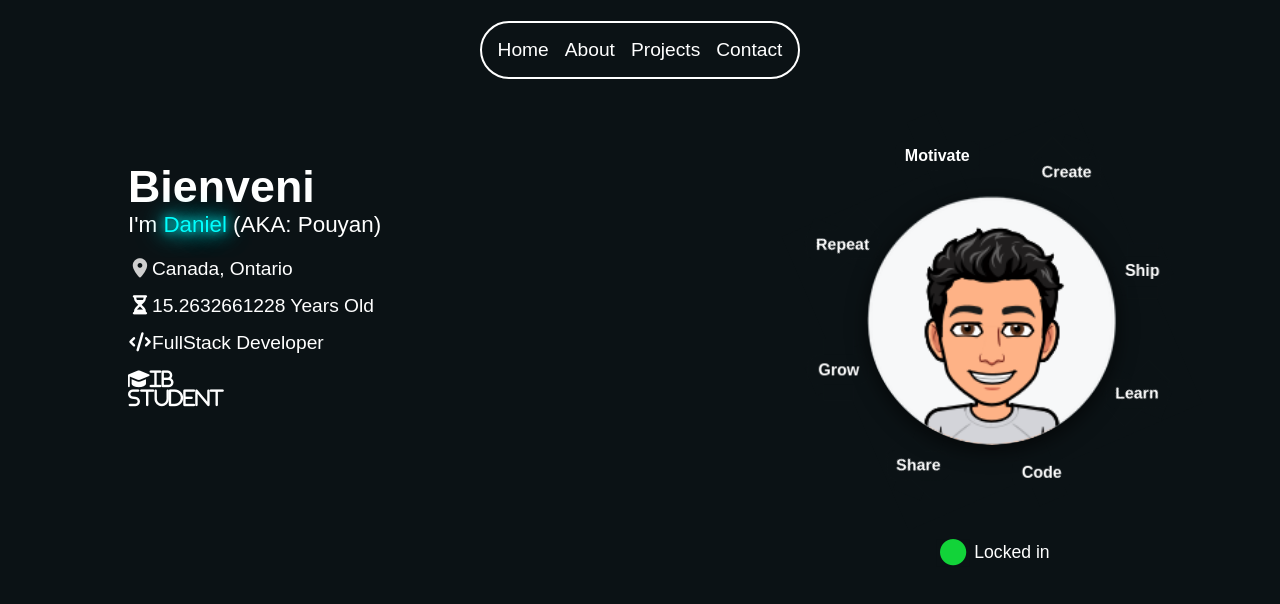
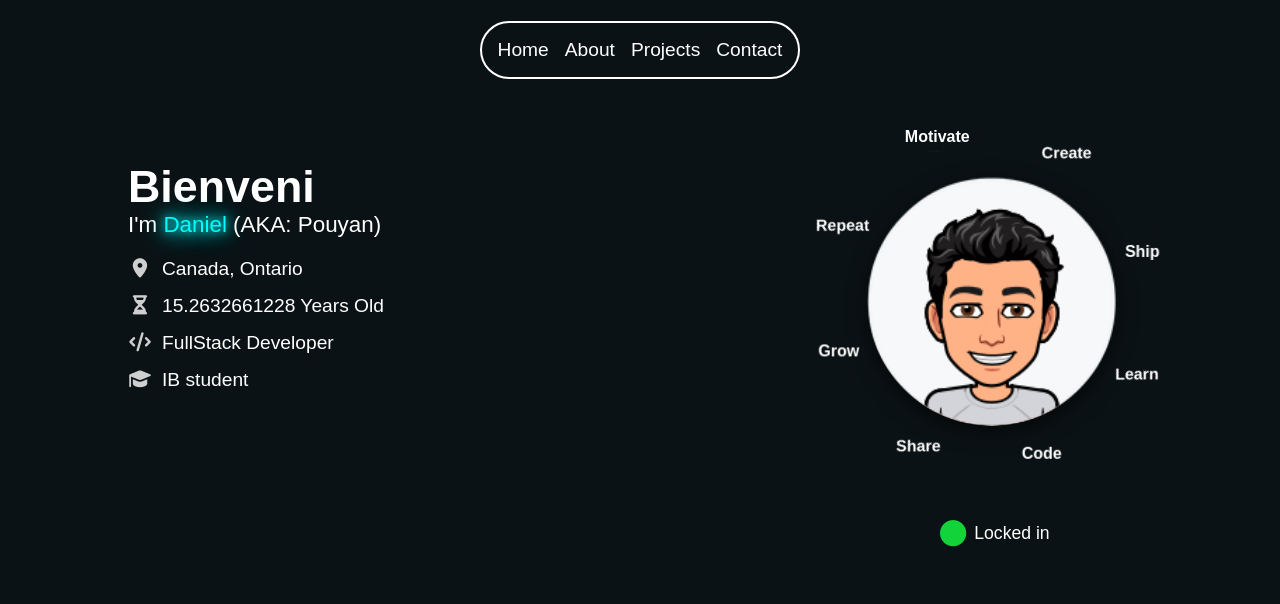
Before and after one commit to DanCreates1/Portfolio, a React (Vite) app in the folder Desktop/New portfolio/portfolio/: page / in a window 1280 px wide. Shown: the top 604 px of the page. Built offline with nearby package versions, Linux system fonts and the light colour scheme.

Commit message:
almost done with the overview section

```diff
--- a/Desktop/New portfolio/portfolio/src/components/Hero.jsx
+++ b/Desktop/New portfolio/portfolio/src/components/Hero.jsx
@@ -170,16 +170,19 @@ export default function Hero() {
       </span>
 
       <span className="age" id="timer">
-        <i class="fa-solid fa-hourglass-half" style={{}}> </i>
+        <i class="fa-solid fa-hourglass-half" style={{color: " #cfcfcf"}}> </i>
         {years}  Years Old
       </span>
 
       <span className="roll">
-        <i class="fa-solid fa-code" style={{}}></i>
+        <i class="fa-solid fa-code" style={{color: " #cfcfcf"}}></i>
         FullStack Developer
       </span>
 
-      <span className="student"><i class="fa-solid fa-graduation-cap" style={{}}>IB student</i></span>
+      <span className="student">
+          <i class="fa-solid fa-graduation-cap" style={{color: " #cfcfcf"}}></i>
+          IB student
+        </span>
     </span>
 
         <div className="heroImage">
--- a/Desktop/New portfolio/portfolio/src/index.css
+++ b/Desktop/New portfolio/portfolio/src/index.css
@@ -66,6 +66,7 @@
   flex-direction: column;
   gap: 15px;
   margin-top: 20px;
+  justify-content: space-around;
 }
 .overView > span{
   font-size: 1.2rem;
@@ -74,8 +75,8 @@
 
 .overView > span > i{
   justify-content: space-between;
+  margin-right: 10px;
 }
-
 
 .heroImage{
   display: flex;
```
